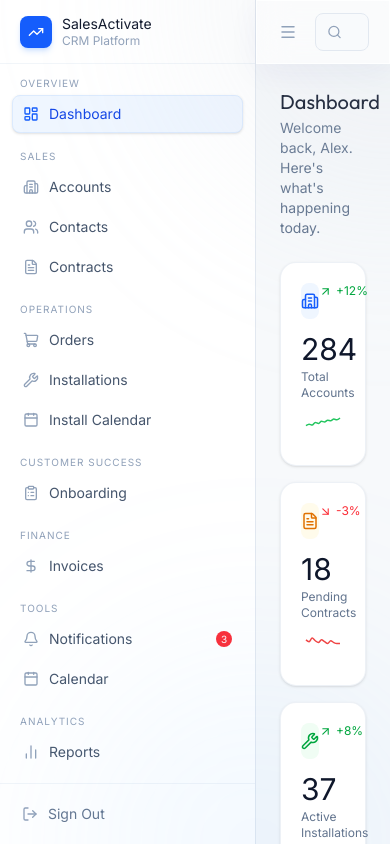
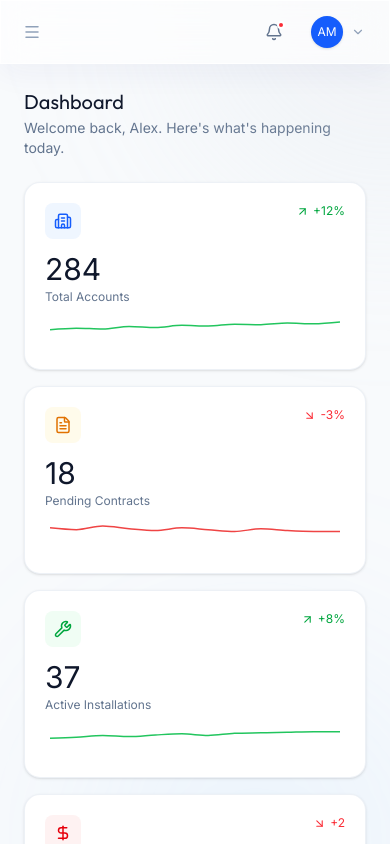
Before and after one commit to Shaownak/Sales-Activation, a React (Vite) app: page / in a window 390 px wide. Both pictures are taken after a click on the button "Sign In". Built offline with nearby package versions, Linux system fonts and the light colour scheme; the HTML template or start-up script is replaced by a standard one.

Commit message:
fix: Implement mobile sidebar drawer and responsive topbar

```diff
--- a/src/components/Layout.tsx
+++ b/src/components/Layout.tsx
@@ -1,4 +1,4 @@
-import { useState } from 'react'
+import { useState, useEffect } from 'react'
 import {
   LayoutDashboard, Building2, Users, FileText, ShoppingCart,
   Wrench, Calendar, BarChart2, Settings, Bell, Search,
@@ -88,6 +88,12 @@ export default function Layout({ children, currentScreen, onNavigate, onLogout }
   const [sidebarOpen, setSidebarOpen] = useState(true)
   const [userMenuOpen, setUserMenuOpen] = useState(false)
 
+  useEffect(() => {
+    if (window.innerWidth < 768) {
+      setSidebarOpen(false)
+    }
+  }, [])
+
   const activeBase = (screen: Screen) => {
     if (currentScreen === screen) return true
     if (screen === 'accounts' && currentScreen === 'account-details') return true
@@ -103,9 +109,17 @@ export default function Layout({ children, currentScreen, onNavigate, onLogout }
       <div className="absolute top-0 right-0 -mr-48 -mt-48 w-96 h-96 rounded-full bg-slate-300/20 blur-[100px] pointer-events-none" />
       <div className="absolute bottom-0 left-64 -ml-48 -mb-48 w-96 h-96 rounded-full bg-blue-300/10 blur-[100px] pointer-events-none" />
 
+      {/* Mobile Overlay */}
+      {sidebarOpen && (
+        <div
+          className="fixed inset-0 bg-slate-900/40 backdrop-blur-sm z-40 md:hidden"
+          onClick={() => setSidebarOpen(false)}
+        />
+      )}
+
       {/* Sidebar */}
       <aside
-        className={`${sidebarOpen ? 'w-64' : 'w-0 overflow-hidden'} flex-shrink-0 bg-white border-r border-slate-200 flex flex-col transition-all duration-300`}
+        className={`fixed inset-y-0 left-0 z-50 md:relative w-64 ${sidebarOpen ? 'translate-x-0' : '-translate-x-full md:translate-x-0 md:w-0'} overflow-hidden flex-shrink-0 bg-white border-r border-slate-200 flex flex-col transition-all duration-300`}
       >
         {/* Logo */}
         <div className="h-16 flex items-center px-5 border-b border-slate-100 flex-shrink-0">
@@ -132,7 +146,10 @@ export default function Layout({ children, currentScreen, onNavigate, onLogout }
                 return (
                   <button
                     key={item.id}
-                    onClick={() => onNavigate(item.id)}
+                    onClick={() => {
+                      onNavigate(item.id);
+                      if (window.innerWidth < 768) setSidebarOpen(false);
+                    }}
                     className={`w-full flex items-center gap-2.5 px-2.5 py-2 rounded-lg text-sm font-500 transition-all duration-200 hover:translate-x-1 mb-0.5 ${
                       active
                         ? 'bg-blue-50 text-blue-700 shadow-sm border border-blue-100'
@@ -175,7 +192,7 @@ export default function Layout({ children, currentScreen, onNavigate, onLogout }
           </button>
 
           {/* Search */}
-          <div className="flex-1 max-w-md relative">
+          <div className="flex-1 max-w-md relative hidden md:block">
             <Search size={15} className="absolute left-3 top-1/2 -translate-y-1/2 text-slate-400" />
             <input
               type="text"
```
